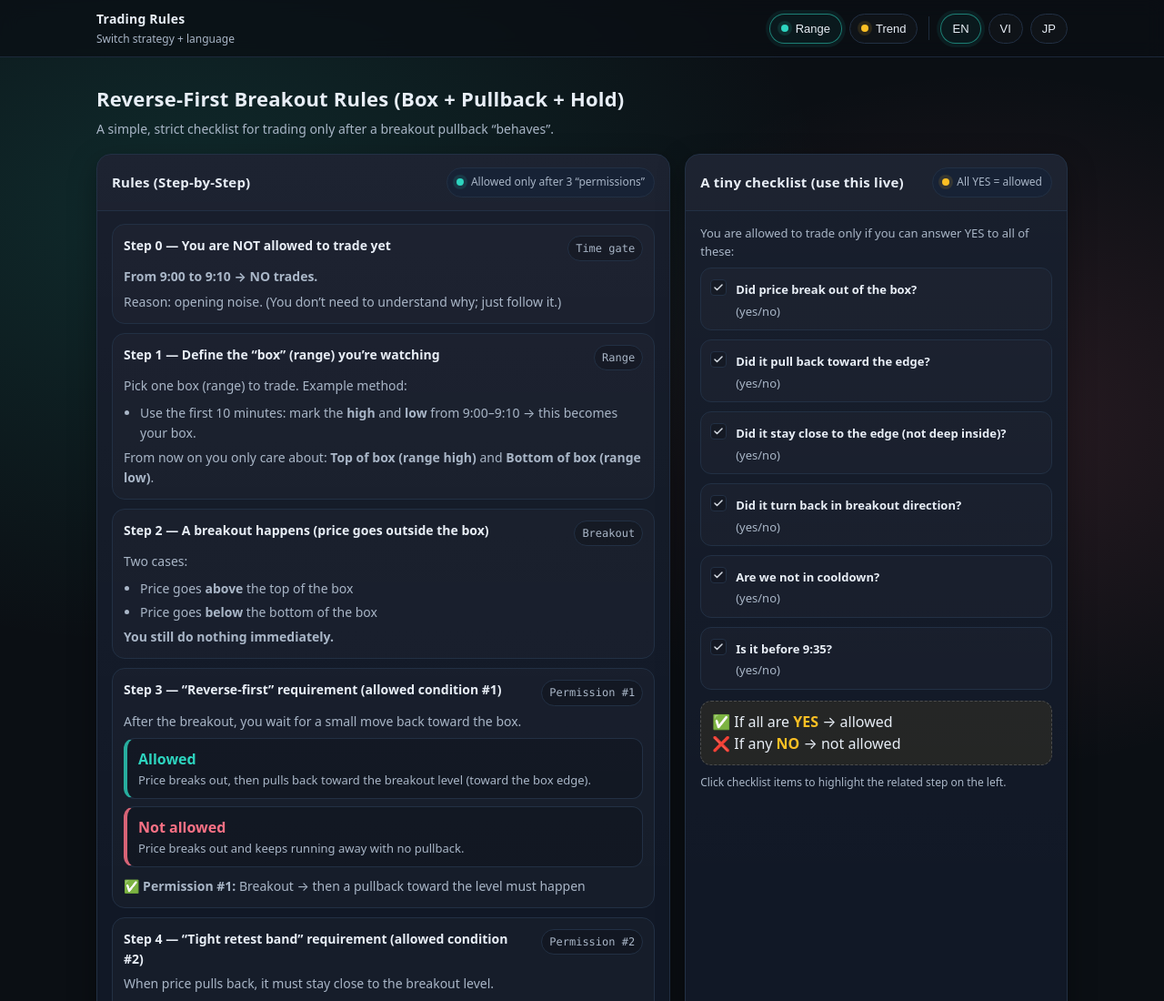
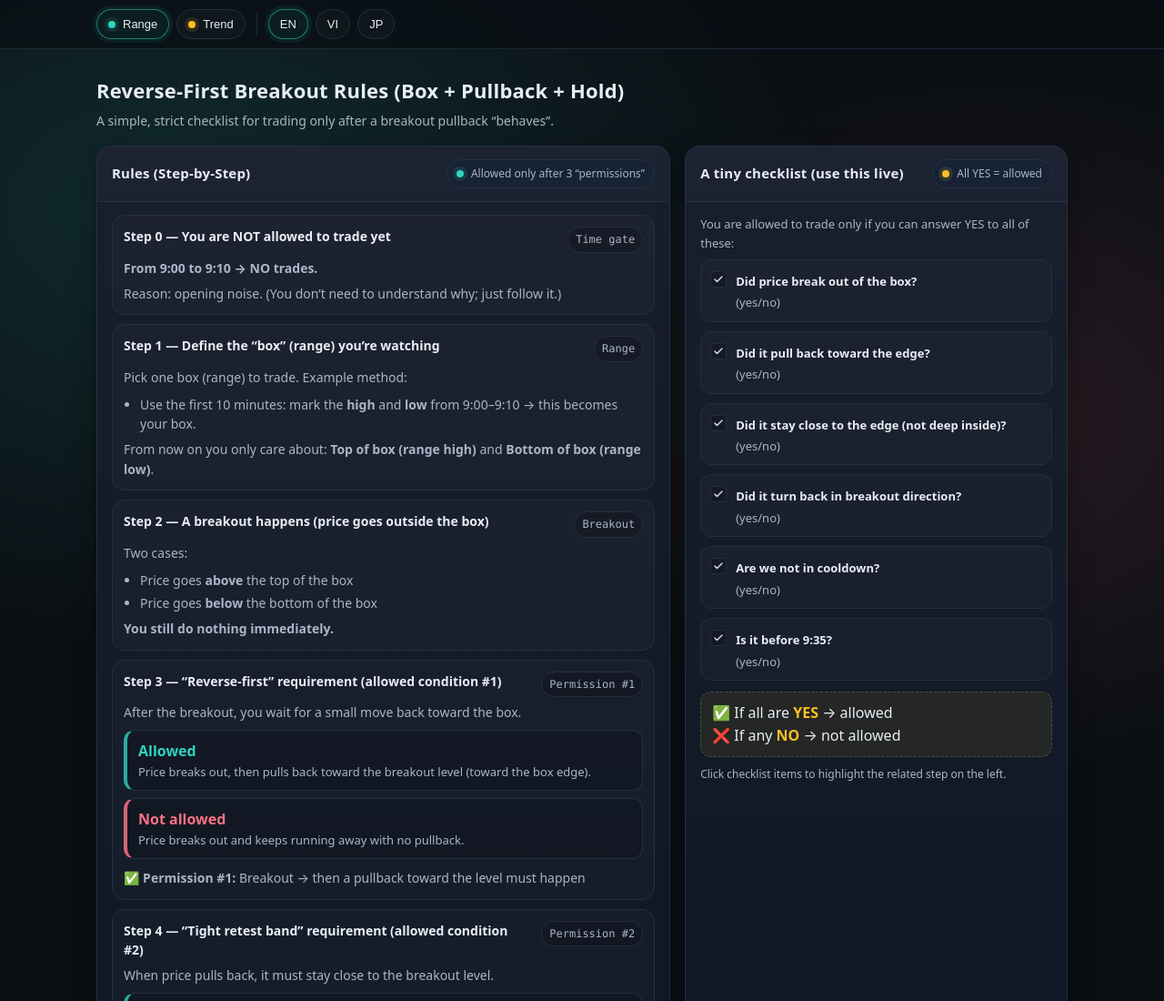
Before and after one commit to lethanhtung0208/books, a plain HTML site: page settings.html in a window 1280 px wide. Shown: the top 1100 px of the page at 91% size. Drawn offline with Linux system fonts and the light colour scheme.

Commit message:
Add files via upload

```diff
--- a/settings.html
+++ b/settings.html
@@ -269,10 +269,6 @@
   <!-- Switcher -->
   <div class="topbar">
     <div class="topbar-inner">
-      <div class="brand">
-        <b id="brandTitle">Trading Rules</b>
-        <span id="brandSub">Switch strategy + language</span>
-      </div>
 
       <div class="tabs" role="tablist" aria-label="Strategy and language switch">
         <!-- Strategy -->
```
